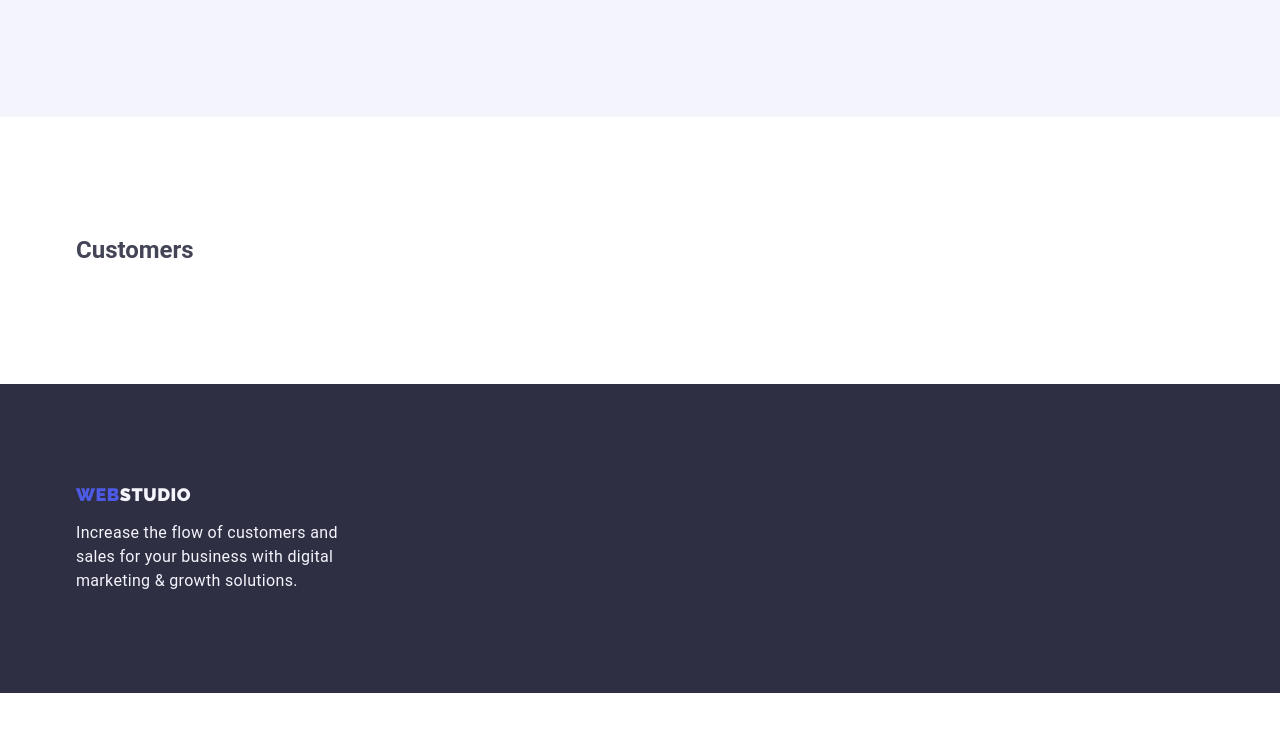
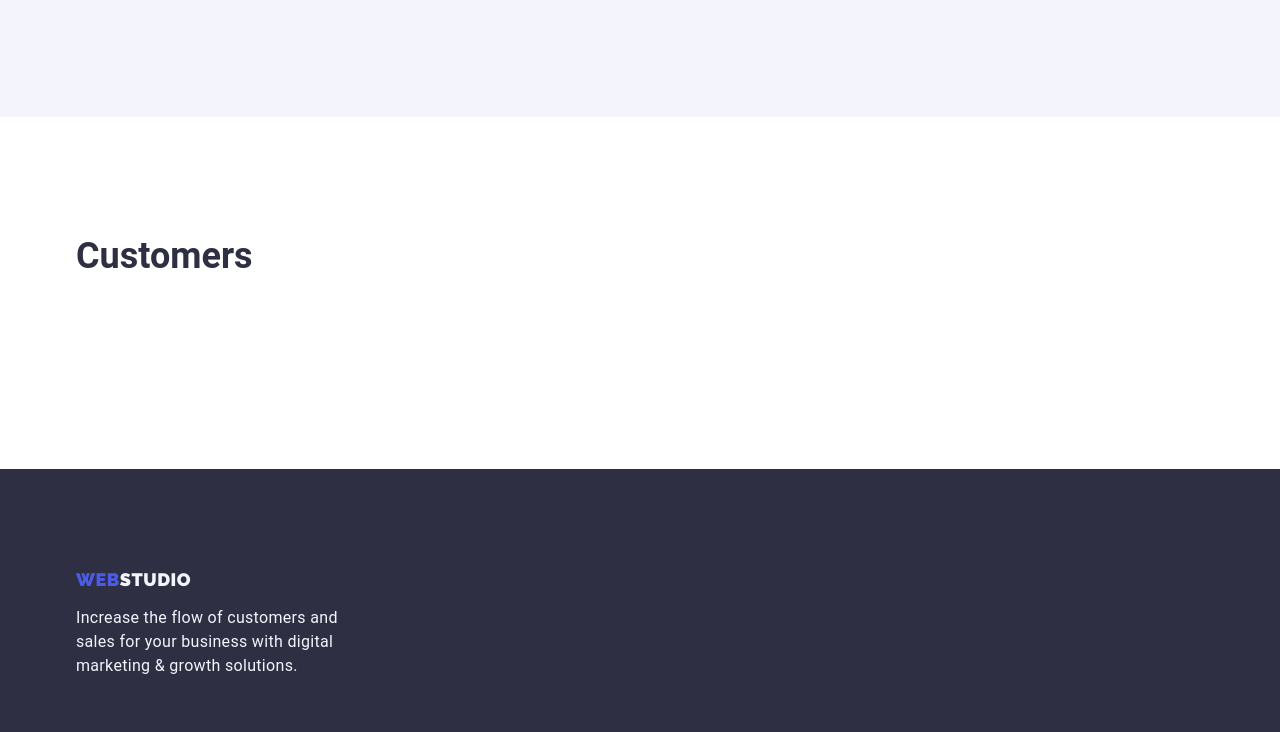
Before and after one commit to ru7s/goit-markup-hw-04, a plain HTML site: page index.html in a window 1280 px wide. Shown: the part 2552-3284 px from the top of the page. Before the commit the page ends 3245 px from the top, so only its background shows below. Drawn offline with nearby package versions, Linux system fonts and the light colour scheme.

Commit message:
markup add

```diff
--- a/css/styles.css
+++ b/css/styles.css
@@ -361,6 +361,12 @@ font-style: normal;
       padding-top: 120px;
       padding-bottom: 120px;
     }
+   .costumers-name{
+    font-size: 36px;
+    line-height: 1.11;
+    margin-bottom: 72px;
+    color: var(--background-color);
+   }
 
 
 
```
